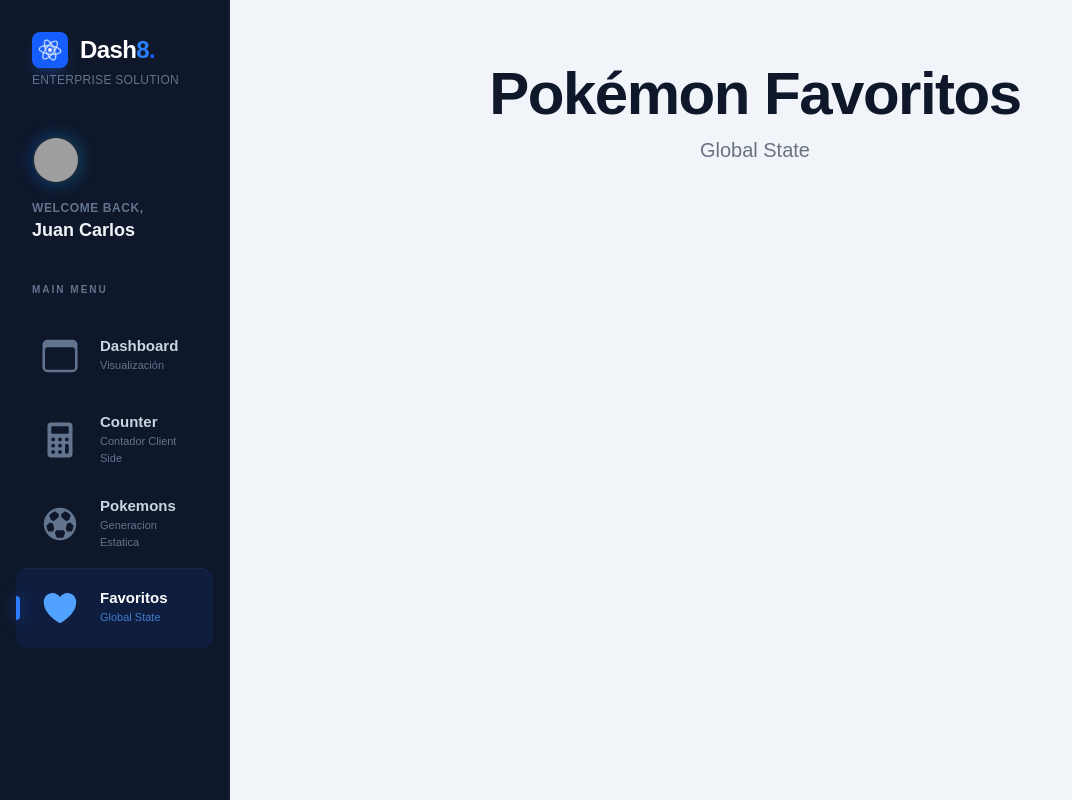
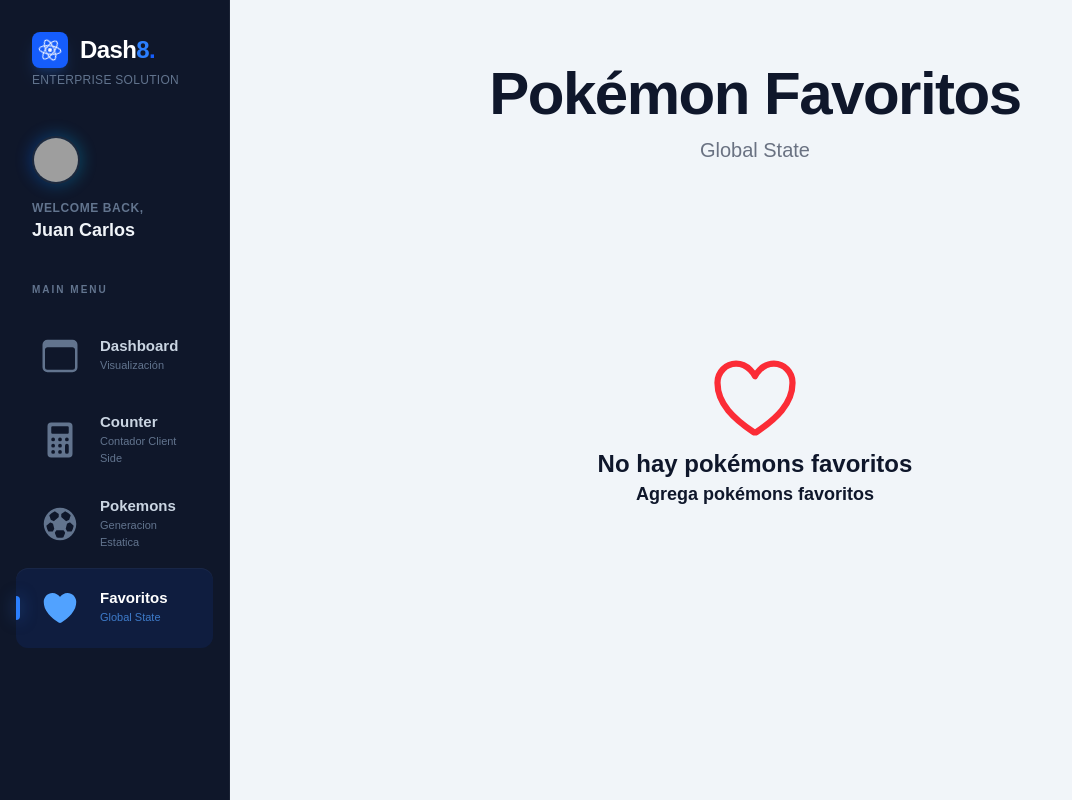
Before and after one commit to g0dlessjs/dashboard-next, a Next.js app: page /dashboard/favorites in a window 1280 px wide. Shown: the whole page, without its empty margins (0-1072 px from the left). Built offline with nearby package versions, Linux system fonts and the light colour scheme; grey boxes are pictures that could not be loaded.

Commit message:
feat(favoritos): agregar componente NoFavorites y manejo de estado vacío

```diff
--- a/src/pokemons/components/FavoritePokemons.tsx
+++ b/src/pokemons/components/FavoritePokemons.tsx
@@ -2,19 +2,31 @@
 
 import { useAppSelector } from "@/store";
 import PokemonGrid from "./PokemonGrid";
-import { useState } from "react";
+import { IoHeartOutline } from "react-icons/io5";
 
 const FavoritePokemons = () => {
-  const favoritePokemon = useAppSelector((state) =>
-    Object.values(state.pokemons),
-  );
-  const [pokemons, setPokemons] = useState(favoritePokemon);
+  const favoritePokemonsMap = useAppSelector((state) => state.pokemons);
+  const favoritePokemons = Object.values(favoritePokemonsMap);
 
   return (
     <>
-      <PokemonGrid pokemons={pokemons} />
+      {favoritePokemons.length === 0 ? (
+        <NoFavorites />
+      ) : (
+        <PokemonGrid pokemons={favoritePokemons} />
+      )}
     </>
   );
 };
 
+const NoFavorites = () => {
+  return (
+    <div className="flex flex-col items-center justify-center h-[50vh] w-full">
+      <IoHeartOutline size={100} className="text-red-500" />
+      <h1 className="text-2xl font-bold">No hay pokémons favoritos</h1>
+      <h3 className="text-lg font-semibold">Agrega pokémons favoritos</h3>
+    </div>
+  );
+};
+
 export default FavoritePokemons;
```
